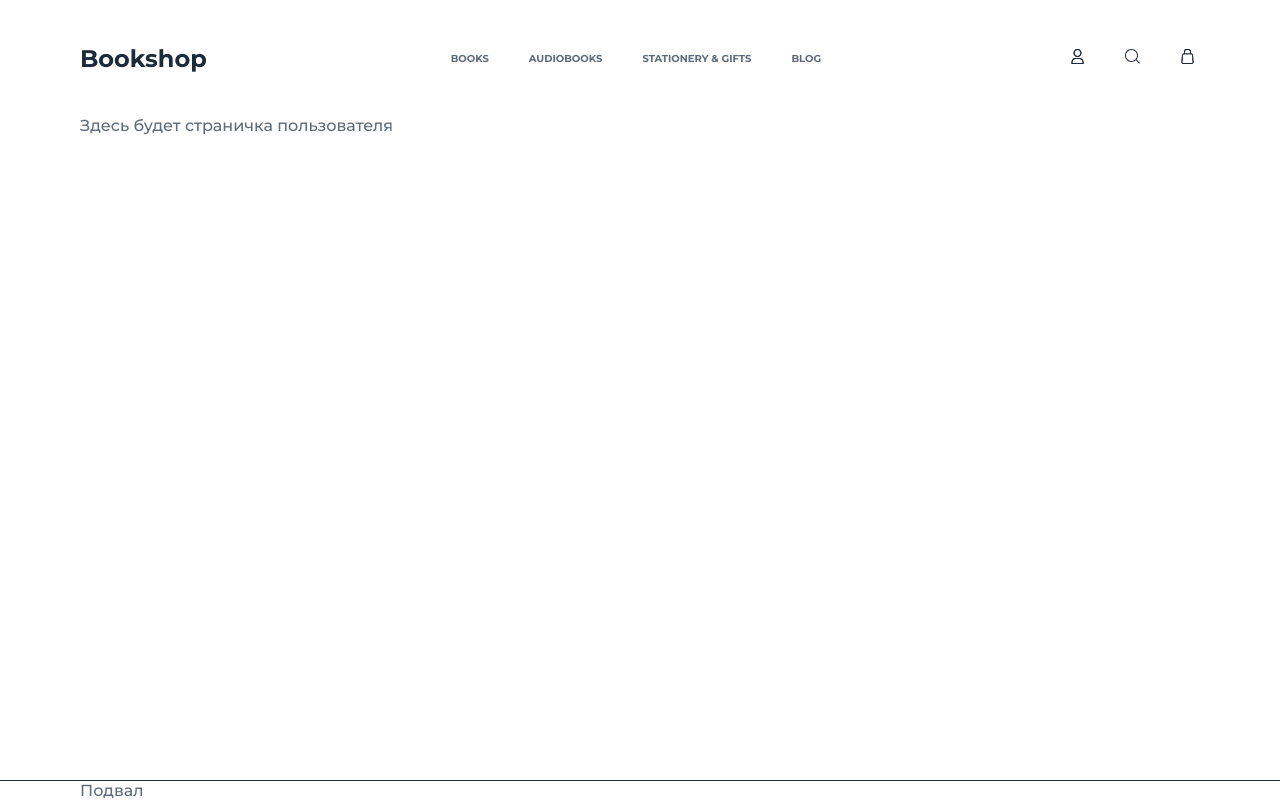
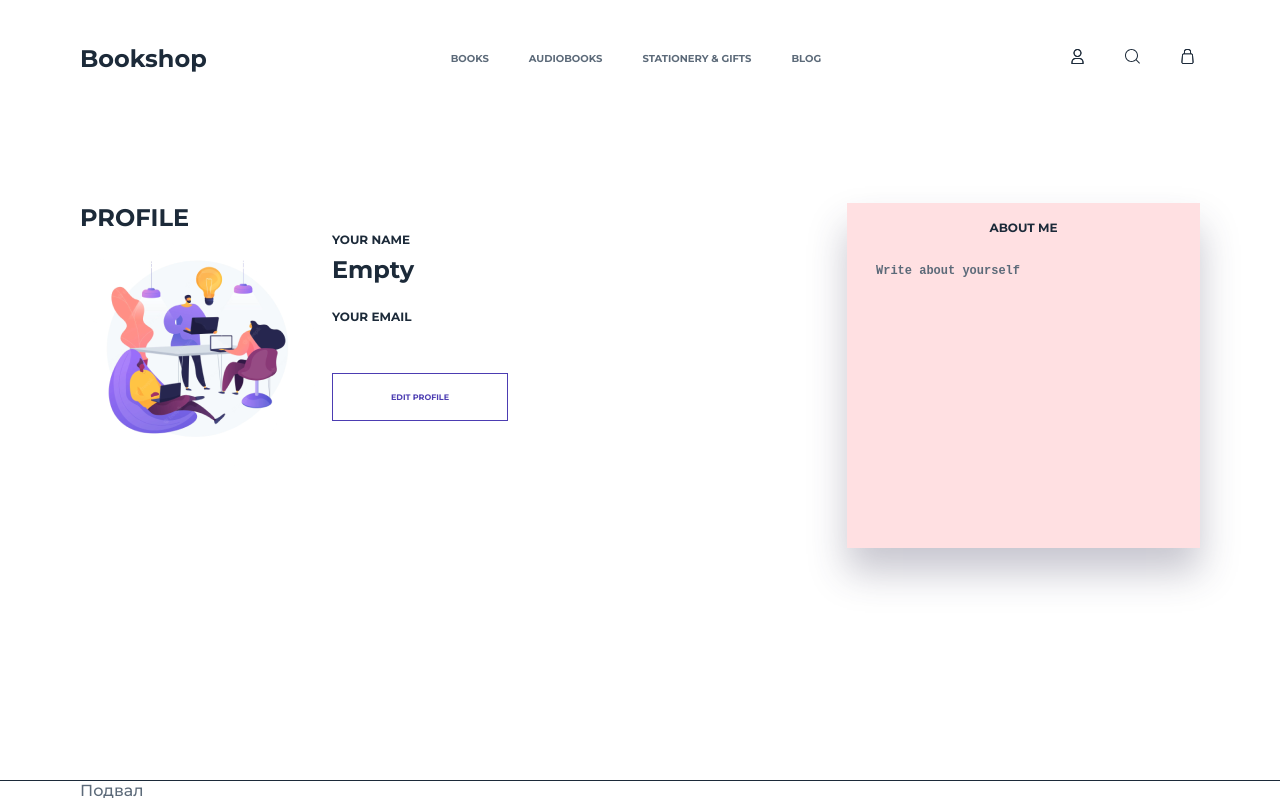
Before and after one commit to Ivan-ISS/project_book-store-next, a Next.js app: page /profile in a window 1280 px wide. Built offline with nearby package versions, Linux system fonts and the light colour scheme.

Commit message:
project_book-store-next: layout and functionality of the user page has been completed

```diff
--- /dev/null
+++ b/src/Components/Common/EditableArea/editableArea.module.scss
@@ -0,0 +1,33 @@
+@import "/src/styles/_colors";
+@import "/src/styles/_variables";
+
+.editableArea {
+    display: flex;
+    flex-direction: column;
+    align-items: center;
+    row-gap: 29px;
+    padding: 17px 29px;
+    max-width: 353px;
+    min-height: 345px;
+    width: 100%;
+    background: #ffe0e2;
+    box-shadow: 0 24px 36px 0 rgba(53, 49, 84, 0.28);
+
+    .title {
+        font-weight: 700;
+        font-size: 12px;
+        color: $base-black;
+        text-transform: uppercase;
+    }
+
+    .textArea {
+        font-weight: 600;
+        font-size: 12px;
+        background: transparent;
+        width: 100%;
+        height: 100%;
+        resize: none;
+        outline: none;
+        color: $base-gray;
+    }
+}
--- /dev/null
+++ b/src/Components/Common/EditableArea/editableArea.tsx
@@ -0,0 +1,18 @@
+import { TextareaHTMLAttributes } from 'react';
+import styles from './editableArea.module.scss';
+
+export interface EditableAreaProps extends TextareaHTMLAttributes<HTMLTextAreaElement>{
+    title: string;
+    description: string;
+    handleChange: (event: React.ChangeEvent<HTMLTextAreaElement>) => void;
+}
+
+export default function EditableArea({ title, description, handleChange, ...props }: EditableAreaProps) {
+
+    return (
+        <div className={styles.editableArea}>
+            <h3 className={styles.title}>{title}</h3>
+            <textarea {...props} className={styles.textArea} value={description} onChange={handleChange}/>
+        </div>
+    );
+}
--- /dev/null
+++ b/src/Components/Common/UserView/userView.module.scss
@@ -0,0 +1,39 @@
+@import "/src/styles/_colors";
+@import "/src/styles/_variables";
+
+.userView {
+    color: $base-black;
+    font-weight: 700;
+
+    .title {
+        font-size: 24px;
+        text-transform: uppercase;
+    }
+
+    .user {
+        display: flex;
+        column-gap: 17px;
+
+        .userInfo {
+            display: flex;
+            flex-direction: column;
+            row-gap: 25px;
+            min-width: 176px;
+
+            .lineInfo {
+                display: flex;
+                flex-direction: column;
+                row-gap: 8px;
+
+                .signature{
+                    font-size: 12px;
+                    text-transform: uppercase;
+                }
+
+                .meaning {
+                    font-size: 24px;
+                }
+            }
+        }
+    }
+}
--- /dev/null
+++ b/src/Components/Common/UserView/userView.tsx
@@ -0,0 +1,33 @@
+import Image from 'next/image';
+import styles from './userView.module.scss';
+import Button from '../Button/button';
+import avatar from '@/images/png/avatarPlaceholder.png';
+import { IUserData } from '@/types/typeUser';
+
+export interface UserViewProps {
+    itemsUserView: string[];
+    userData: IUserData;
+}
+
+export default function UserView({ itemsUserView, userData }: UserViewProps) {
+
+    return (
+        <div className={styles.userView}>
+            <h2 className={styles.title}>Profile</h2>
+            <div className={styles.user}>
+                <div className={styles.userAvatar}>
+                    <Image src={avatar} width={235} height={235} alt="avatar"/>
+                </div>
+                <div className={styles.userInfo}>
+                    {itemsUserView.map((item, index) => (
+                        <div key={index} className={styles.lineInfo}>
+                            <span className={styles.signature}>{`Your ${item}`}</span>
+                            <p className={styles.meaning}>{userData[item]}</p>
+                        </div>
+                    ))}
+                    <Button style={{marginTop: '16px'}} text={'Edit profile'} fontSize={'small'} color={'transparent'}/>
+                </div>
+            </div>
+        </div>
+    );
+}
--- a/src/data.ts
+++ b/src/data.ts
@@ -53,5 +53,16 @@ export const formFileds = [ 'Email', 'Password' ];
 // Данные меню профиля
 export const itemsProfileMenu = [ 'profile', 'sign out' ];
 
+// Поля представления пользователя
+export const itemsUserView = [ 'name', 'email' ];
+
 // Колонки корзины
 export const columnsBag = [ 'item', 'quantity', 'price', 'delivery' ];
+
+// Данные профиля по умолчанию
+export const userDataDefault = {
+    name: 'Empty',
+    email: null,
+    password: null,
+    about: 'Write about yourself'
+};
--- a/src/pages/profile.tsx
+++ b/src/pages/profile.tsx
@@ -1,9 +1,30 @@
+import { useSelector, useDispatch } from 'react-redux';
+import { RootState, RootDispatch } from '@/redux/store';
+import { setDataUser } from '@/redux/slices/authSlice';
+import styles from '../styles/pageStyles/profile.module.scss';
 import Layout from '../Components/Layout/layout';
+import UserView from '../Components/Common/UserView/userView';
+import EditableArea from '../Components/Common/EditableArea/editableArea';
+import { itemsUserView } from '@/data';
 
 export default function Profile() {
+    const userData = useSelector((state: RootState) => state.auth.userData);
+    const dispatch = useDispatch<RootDispatch>();
+
+    const handleChange = (event: React.ChangeEvent<HTMLTextAreaElement>) => {
+        dispatch(setDataUser({about: event.target.value}));
+    };
+
     return (
         <Layout>
-            Здесь будет страничка пользователя
+            <section className={styles.blockUser}>
+                <UserView itemsUserView={itemsUserView} userData={userData}/>
+                <EditableArea
+                    title={'About me'}
+                    description={userData.about ? userData.about : ''}
+                    handleChange={(event: React.ChangeEvent<HTMLTextAreaElement>) => handleChange(event)}
+                />
+            </section>
         </Layout>
     );
 }
--- a/src/redux/slices/authSlice.ts
+++ b/src/redux/slices/authSlice.ts
@@ -1,5 +1,7 @@
 import { createSlice, createAsyncThunk, PayloadAction } from '@reduxjs/toolkit';
 import { IBookData, IBookDataInBag } from '@/types/typeBook';
+import { IUserData } from '@/types/typeUser';
+import { userDataDefault } from '@/data';
 
 export interface fetchBookParams {
     email: string;
@@ -32,18 +34,23 @@ export const loginUser = createAsyncThunk(
 const authSlice = createSlice({
     name: 'auth',
     initialState: {
-        email: null as string | null,
-        password: null as string | null,
+        userData: userDataDefault as IUserData,
         token: null as string | null,
         error: null as string | null | undefined,
         bag: [] as IBookDataInBag[],
-        aboutUser: null as string | null,
         status: '' as string,
     },
     reducers: {
         setDataUser(state, action: PayloadAction<{ [key: string]: string }>) {
-            state.email = action.payload.email;
-            state.password = action.payload.password;
+            const { email, password, about, name } = action.payload;
+            // state.userData = { ...state.userData, email, password};
+            state.userData = {
+                ...state.userData,
+                ...(name && { name }),
+                ...(email && { email }),
+                ...(password && { password }),
+                ...(about && { about }),
+            };
         },
         addToBag(state, action: PayloadAction<IBookData>) {
             const book = { ...action.payload, quantity: 1 };
@@ -62,6 +69,7 @@ const authSlice = createSlice({
             }
         },
         signOut(state) {
+            state.userData = userDataDefault;
             state.token = null;
             state.bag = [];
         },
--- /dev/null
+++ b/src/styles/pageStyles/profile.module.scss
@@ -0,0 +1,9 @@
+@import "/src/styles/_colors";
+@import "/src/styles/_variables";
+
+.blockUser {
+    margin-top: 87px;
+    display: flex;
+    justify-content: space-between;
+    column-gap: 50px;
+}
--- /dev/null
+++ b/src/types/typeUser.ts
@@ -0,0 +1,3 @@
+export interface IUserData {
+    [key: string]: string | null;
+}
```
Also changed, not shown: src/Components/ShoppingBag/shoppingBag.module.scss (+0 -10 lines), src/styles/pageStyles/bag.module.scss (+10 -0 lines), public/images/png/avatarPlaceholder.png (added), src/images/png/avatarPlaceholder.png (added).
